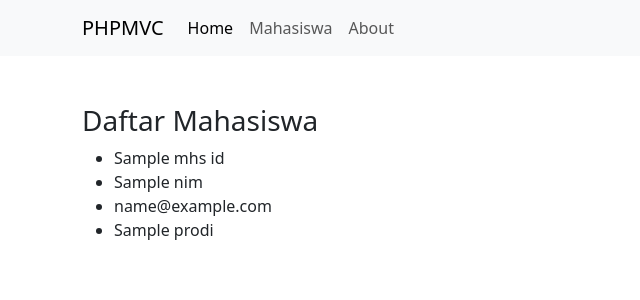
After one commit to haipradana/php-mcv, a PHP site: the page made by app/views/mahasiswa/index.php in a window 1280 px wide. The commit adds this page. Shown: the top 300 px of the page, without its empty margins (0-640 px from the left). Run offline with PHP 8.4, Linux system fonts and the light colour scheme; the template is opened without the code that fills it: most values are stand-ins (such as "Sample title", 1, 10 or a date in 2020); some libraries are stand-ins or nearby versions.

Commit message:
add: user model and mahasiswa controller with views

```diff
--- a/app/controllers/Home.php
+++ b/app/controllers/Home.php
@@ -4,8 +4,9 @@ class Home extends Controller {
     public function index()
     {
         $data['judul'] = 'Home';
+        $data['nama'] = $this->model('User_model')->getUser();
         $this->view('templates/header', $data);
-        $this->view('home/index');
+        $this->view('home/index', $data);
         $this->view('templates/footer');
     }
 }
--- a/app/core/Controller.php
+++ b/app/core/Controller.php
@@ -4,4 +4,10 @@ class Controller {
     public function view($view, $data =  []){
         require_once '../app/views/' . $view . '.php';
     }
+
+    public function model($model)
+    {
+        require_once '../app/models/' . $model . '.php';
+        return new $model;
+    }
 }
--- a/app/views/home/index.php
+++ b/app/views/home/index.php
@@ -1,6 +1,6 @@
 <div class="container">
     <div class="mt-5 p-5 bg-secondary text-white rounded">
     <h1>Jumbotron Example</h1>
-    <p>Lorem ipsum...</p>
+    <p>Halo, nama saya <?=$data['nama'];?> </p>
     </div>
 </div>
--- /dev/null
+++ b/app/views/mahasiswa/index.php
@@ -0,0 +1,18 @@
+<div class="container mt-5">
+
+    <div class="row">
+        <div class="col-6">
+            <h3>Daftar Mahasiswa</h3>
+
+            <?php foreach($data['mhs_id'] as $mhs) : ?>
+                <ul>
+                    <li><?= $mhs['nama'];?></li>
+                    <li><?= $mhs['nim'];?></li>
+                    <li><?= $mhs['email'];?></li>
+                    <li><?= $mhs['prodi'];?></li>
+                </ul>
+            <?php endforeach; ?>
+        </div>
+    </div>
+
+</div>
--- a/app/views/templates/header.php
+++ b/app/views/templates/header.php
@@ -20,6 +20,9 @@
                         <a class="nav-link active" aria-current="page" href="<?=BASEURL;?>">Home</a>
                     </li>
                     <li class="nav-item">
+                        <a class="nav-link" href="<?=BASEURL;?>/mahasiswa">Mahasiswa</a>
+                    </li>
+                    <li class="nav-item">
                         <a class="nav-link" href="<?=BASEURL;?>/about">About</a>
                     </li>
                 </ul>
```
Also changed, not shown: app/controllers/Mahasiswa.php (added, +12 -0 lines), app/models/Mahasiswa_model.php (added, +26 -0 lines), app/models/User_model.php (added, +10 -0 lines).
